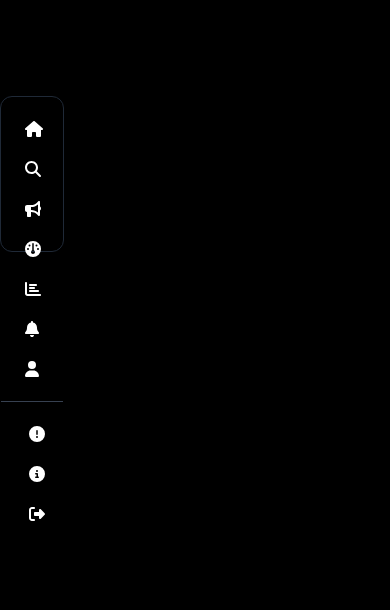
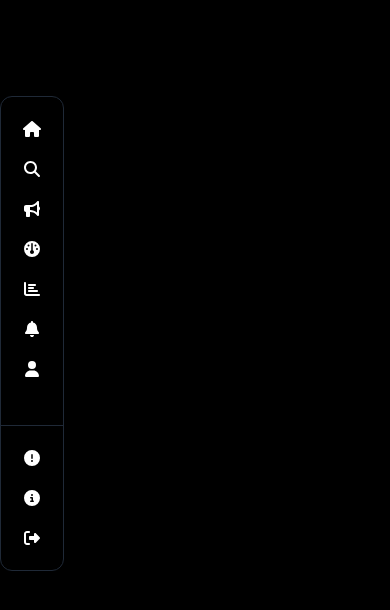
Before and after one commit to AdnanHisham7/broDev, a React (Vite) app: page /sidebar in a window 390 px wide. Shown: the top 610 px of the page. Built offline with nearby package versions, Linux system fonts and the light colour scheme.

Commit message:
- Resolved profile bio width issue - Implemented fallback UI for LeetCode data fetching - Added dynamic tab rendering in the dashboard sidebar - Hid the entire browser scrollbar

```diff
--- a/src/App.tsx
+++ b/src/App.tsx
@@ -47,7 +47,7 @@ function App() {
     githubLink: "https://github.com/johndoe",
     linkedlnLink: "https://linkedin.com/in/johndoe",
     email: "john.doe@example.com",
-    bio: "Passionate developer with experience in building scalable web applications.Passionate developer with experience in building scalable web applications.Passionate developer with experience in building scalable web applications.Passionate developer with experience in building scalable web applications.Passionate developer with experience in building scalable web applications.Passionate developer with experience in building scalable web applications.Passionate developer with experience in building scalable web applications.Passionate developer with experience in building scalable web applications.",
+    bio: null,
     rank: 6,
     postCount:10,
     followersCount:256,
--- a/src/components/ui/SideBar.tsx
+++ b/src/components/ui/SideBar.tsx
@@ -1,4 +1,6 @@
 import React from "react";
+import { motion, AnimatePresence } from "framer-motion";
+import { NavLink, useLocation } from "react-router-dom";
 import { FontAwesomeIcon } from "@fortawesome/react-fontawesome";
 import {
   faHome,
@@ -11,114 +13,107 @@ import {
   faSignOutAlt,
   faExclamationCircle,
   faDashboard,
+  faUsers,
+  faUniversity,
 } from "@fortawesome/free-solid-svg-icons";
 
 const SideBar: React.FC = () => {
+  const location = useLocation();
+  const isDashboard = location.pathname === "/dashboard";
+
+  // Menu configurations
+  const generalMenu = [
+    { to: "/home", icon: faHome, text: "Home" },
+    { to: "/explore", icon: faSearch, text: "Explore" },
+    { to: "/announcements", icon: faBullhorn, text: "Announcements" },
+    { to: "/dashboard", icon: faDashboard, text: "Dashboard" },
+    { to: "/rankings", icon: faChartBar, text: "Rankings" },
+    { to: "/notifications", icon: faBell, text: "Notifications" },
+    { to: "/profile/JohnDoe", icon: faUser, text: "Profile" },
+  ];
+
+  const dashboardMenu = [
+    { to: "/home", icon: faHome, text: "Home" },
+    { to: "/users", icon: faUsers, text: "Users" },
+    { to: "/faculties", icon: faUniversity, text: "Faculties" },
+  ];
+
   return (
-    <div className="w-64 h-[40vw] fixed bg-customBg border rounded-xl border-gray-800 text-white flex flex-col justify-between top-24">
-
+    <div className="w-64 fixed bg-customBg border rounded-xl border-gray-800 text-white flex flex-col justify-between top-24">
       {/* Top Section */}
       <div className="flex flex-col">
         <h2 className="text-sm font-bold ml-4 pt-4 sidebar-text">General</h2>
         <nav>
-          <ul className="space-y-2 px-4 pt-4">
-            <li>
-              <a
-                href="/home"
-                className="flex items-center gap-3 py-2 px-2 lg:px-3 rounded-lg hover:bg-gray-700 cursor-pointer transition-colors duration-200"
-              >
-                <FontAwesomeIcon icon={faHome} />
-                <span className="sidebar-text">Home</span>
-              </a>
-            </li>
-            <li>
-              <a
-                href="/explore"
-                className="flex items-center gap-3 py-2 px-2 lg:px-3 rounded-lg hover:bg-gray-700 cursor-pointer transition-colors duration-200"
-              >
-                <FontAwesomeIcon icon={faSearch} />
-                <span className="sidebar-text">Explore</span>
-              </a>
-            </li>
-            <li>
-              <a
-                href="/announcements"
-                className="flex items-center gap-3 py-2 px-2 lg:px-3 rounded-lg hover:bg-gray-700 cursor-pointer transition-colors duration-200 relative"
-              >
-                <FontAwesomeIcon icon={faBullhorn} />
-                <span className="sidebar-text">Announcements</span>
-              </a>
-            </li>
-            <li>
-              <a
-                href="/dashboard"
-                className="flex items-center gap-3 py-2 px-2 lg:px-3 rounded-lg hover:bg-gray-700 cursor-pointer transition-colors duration-200 relative"
-              >
-                <FontAwesomeIcon icon={faDashboard} />
-                <span className="sidebar-text">Dashboard</span>
-              </a>
-            </li>
-            <li>
-              <a
-                href="/rankings"
-                className="flex items-center gap-3 py-2 px-2 lg:px-3 rounded-lg hover:bg-gray-700 cursor-pointer transition-colors duration-200"
-              >
-                <FontAwesomeIcon icon={faChartBar} />
-                <span className="sidebar-text">Rankings</span>
-              </a>
-            </li>
-            <li>
-              <a
-                href="/notifications"
-                className="flex items-center gap-3 py-2 px-2 lg:px-3 rounded-lg hover:bg-gray-700 cursor-pointer transition-colors duration-200 relative"
-              >
-                <FontAwesomeIcon icon={faBell} />
-                <span className="sidebar-text">Notifications</span>
-              </a>
-            </li>
-            <li>
-              <a
-                href="/profile/JohnDoe"
-                className="flex items-center gap-3 py-2 px-2 lg:px-3 rounded-lg hover:bg-gray-700 cursor-pointer transition-colors duration-200"
-              >
-                <FontAwesomeIcon icon={faUser} />
-                <span className="sidebar-text">Profile</span>
-              </a>
-            </li>
-          </ul>
+          <AnimatePresence mode="wait">
+            <motion.ul
+              key={isDashboard ? "dashboard" : "general"}
+              initial={{ opacity: 0, x: -20 }}
+              animate={{ opacity: 1, x: 0 }}
+              exit={{ opacity: 0, x: 20 }}
+              className="space-y-2 px-4 pt-4"
+            >
+              {(isDashboard ? dashboardMenu : generalMenu).map((item) => (
+                <li key={item.to}>
+                  <NavLink
+                    to={item.to}
+                    className={({ isActive }) =>
+                      `flex items-center justify-center md:justify-start gap-3 py-2 px-2 lg:px-3 rounded-lg hover:bg-gray-700 cursor-pointer transition-colors duration-200 ${
+                        isActive ? "bg-gray-700" : ""
+                      }`
+                    }
+                  >
+                    <FontAwesomeIcon icon={item.icon} />
+                    <span className="sidebar-text">{item.text}</span>
+                  </NavLink>
+                </li>
+              ))}
+            </motion.ul>
+          </AnimatePresence>
         </nav>
       </div>
 
-      {/* Bottom Section */}
-      <div className="flex flex-col border-t border-gray-700 mt-4 py-4 px-4">
+      {/* Bottom Section - Remains Unchanged */}
+      <div className="flex flex-col border-t border-gray-800 mt-10 py-4 px-4">
         <h2 className="text-sm font-bold mb-2 sidebar-text">Others</h2>
         <ul className="space-y-2">
           <li>
-            <a
-              href="/report-problem"
-              className="flex items-center gap-3 py-2 px-3 rounded-lg hover:bg-gray-700 cursor-pointer transition-colors duration-200"
+            <NavLink
+              to="/report-problem"
+              className={({ isActive }) =>
+                `flex items-center justify-center md:justify-start gap-3 py-2 px-3 rounded-lg hover:bg-gray-700 cursor-pointer transition-colors duration-200 ${
+                  isActive ? "bg-gray-700" : ""
+                }`
+              }
             >
               <FontAwesomeIcon icon={faExclamationCircle} />
               <span className="sidebar-text">Report a problem</span>
-            </a>
+            </NavLink>
           </li>
           <li>
-            <a
-              href="/about"
-              className="flex items-center gap-3 py-2 px-3 rounded-lg hover:bg-gray-700 cursor-pointer transition-colors duration-200"
+            <NavLink
+              to="/about"
+              className={({ isActive }) =>
+                `flex items-center justify-center md:justify-start gap-3 py-2 px-3 rounded-lg hover:bg-gray-700 cursor-pointer transition-colors duration-200 ${
+                  isActive ? "bg-gray-700" : ""
+                }`
+              }
             >
               <FontAwesomeIcon icon={faInfoCircle} />
               <span className="sidebar-text">About</span>
-            </a>
+            </NavLink>
           </li>
           <li>
-            <a
-              href="/logout"
-              className="flex items-center gap-3 py-2 px-3 rounded-lg hover:bg-gray-700 cursor-pointer transition-colors duration-200"
+            <NavLink
+              to="/logout"
+              className={({ isActive }) =>
+                `flex items-center justify-center md:justify-start gap-3 py-2 px-3 rounded-lg hover:bg-gray-700 cursor-pointer transition-colors duration-200 ${
+                  isActive ? "bg-gray-700" : ""
+                }`
+              }
             >
               <FontAwesomeIcon icon={faSignOutAlt} />
               <span className="sidebar-text">Logout</span>
-            </a>
+            </NavLink>
           </li>
         </ul>
       </div>
--- a/src/data.tsx
+++ b/src/data.tsx
@@ -24,7 +24,7 @@ export const testProfiles = {
     githubLink: "https://github.com/johndoe",
     linkedlnLink: "https://linkedin.com/in/johndoe",
     email: "john.doe@example.com",
-    bio: "Passionate developer with experience in building scalable web applications.Passionate developer with experience in building scalable web applications.Passionate developer with experience in building scalable web applications.Passionate developer with experience in building scalable web applications.Passionate developer with experience in building scalable web applications.Passionate developer with experience in building scalable web applications.Passionate developer with experience in building scalable web applications.Passionate developer with experience in building scalable web applications.",
+    bio:"illed in penetration testing, malware analysis, and security audits.",
     rank: 1,
     postCount:10,
     followersCount:256,
--- a/src/index.css
+++ b/src/index.css
@@ -16,6 +16,8 @@
   -webkit-font-smoothing: antialiased;
   -moz-osx-font-smoothing: grayscale;
   -webkit-text-size-adjust: 100%;
+  -ms-overflow-style: none; /* Hides scrollbar in IE & Edge */
+  scrollbar-width: none; /* Hides scrollbar in Firefox */
 }
 
 /* a {
```
Also changed, not shown: src/components/pages/Dashboard copy.tsx (added, +12 -0 lines), src/components/ui/LeetcodeStats.tsx (+34 -63 lines), src/components/ui/UserProfileCard.tsx (+40 -20 lines).
